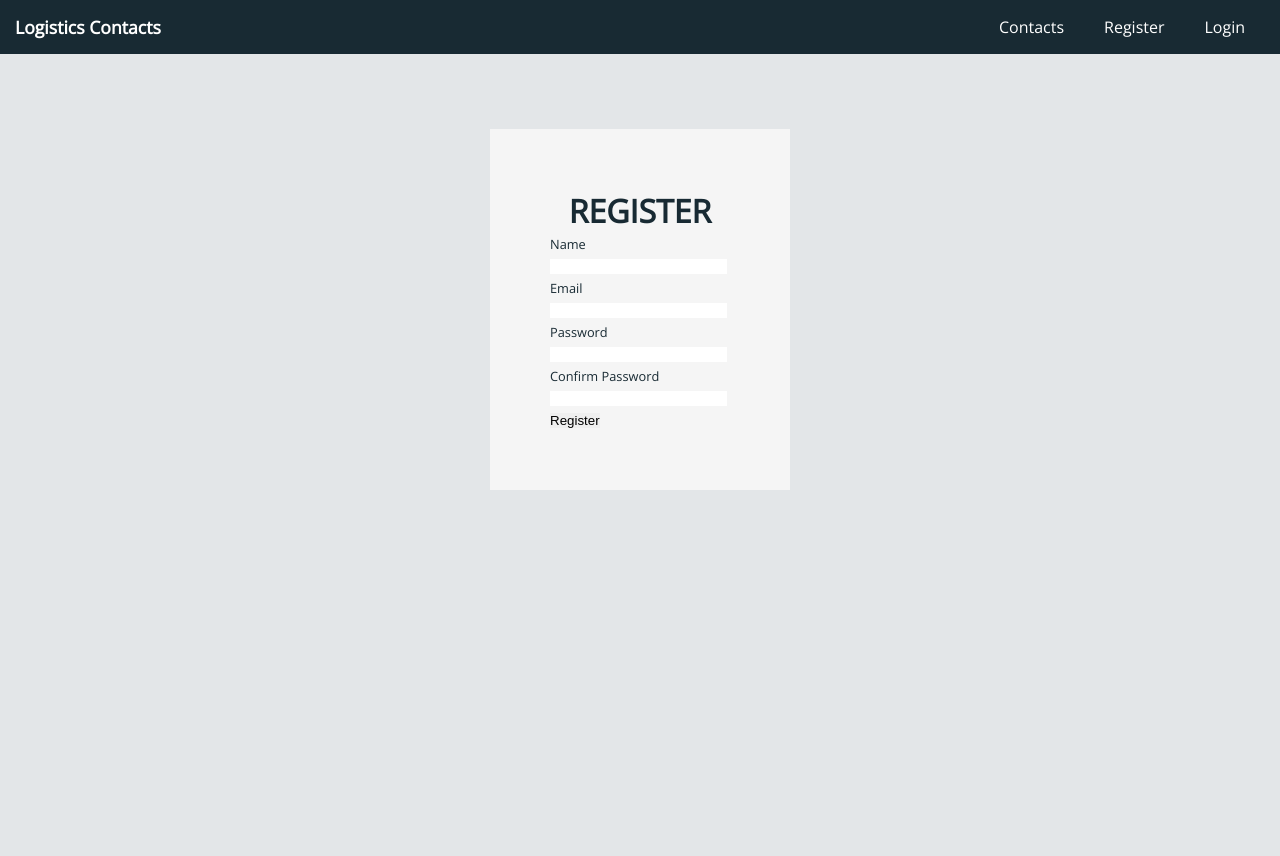
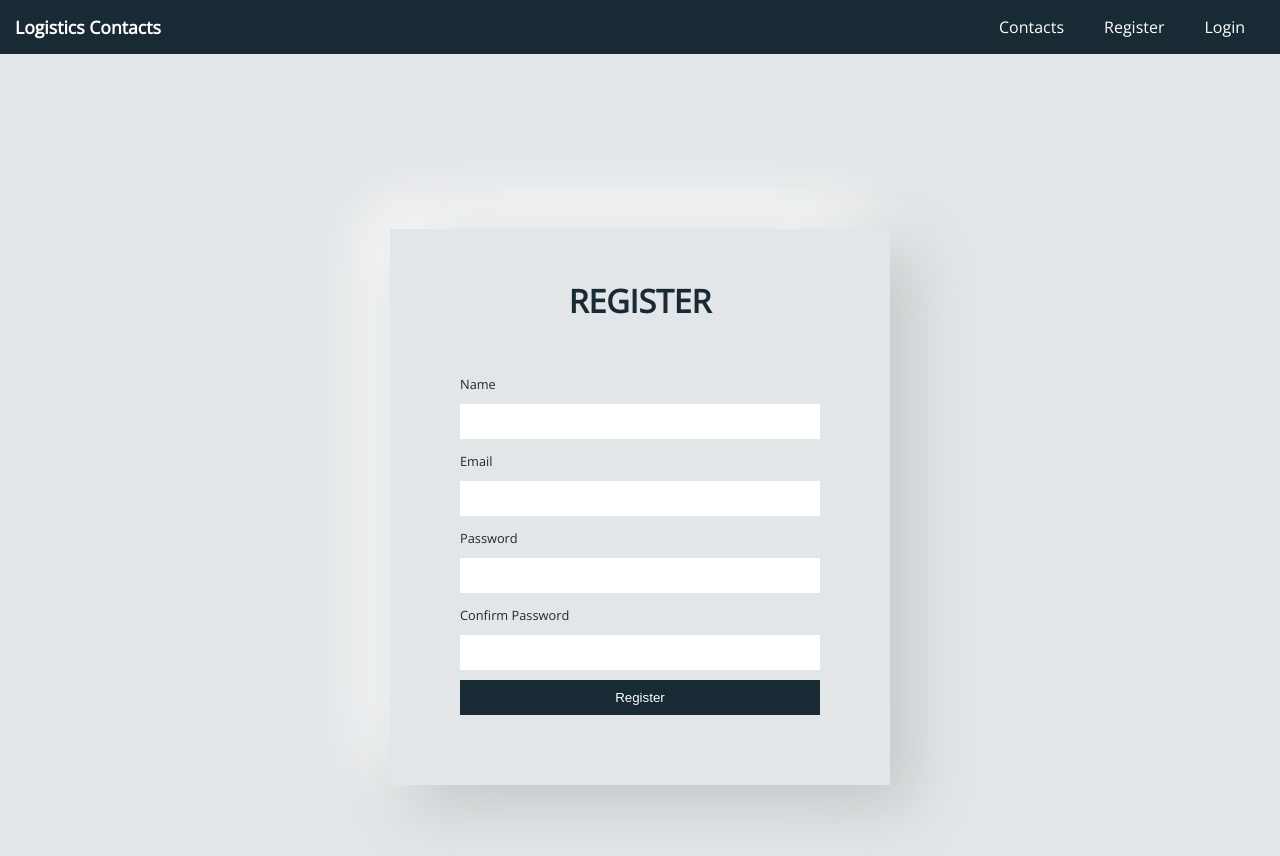
Before and after one commit to ellesense/contact-list-for-work, a React (Create React App) app in the folder client/: page /register in a window 1280 px wide. Shown: the top 856 px of the page. Before the commit the page ends 800 px from the top, so only its background shows below. Built offline with nearby package versions, Linux system fonts and the light colour scheme.

Commit message:
finished styling

```diff
--- a/client/src/components/Details.js
+++ b/client/src/components/Details.js
@@ -24,16 +24,8 @@ const Details = () => {
   return (
     <div className={styles.details}>
       <CopyToClipboard
-        text={`
-      ${name}
-      ${address}
-      ${city}
-      ${stateOrProvince}
-      ${country}
-      ${postalCode}
-      ${pickUpInstruction}
-      ${deliveryInstruction}
-      `}
+        text={`${name}
+        ${address}, ${city}, ${stateOrProvince}, ${country}, ${postalCode}`}
       >
         <button className={styles.copyButton}>Copy to clipboard</button>
       </CopyToClipboard>
@@ -42,15 +34,15 @@ const Details = () => {
         <p className={styles.name}>{name}</p>
         <p>{address}</p>
         <p>
-          {city ? city : "Unknown"},
-          {stateOrProvince ? stateOrProvince : "Unknown"},
+          {city ? city : "Unknown"},{" "}
+          {stateOrProvince ? stateOrProvince : "Unknown"},{" "}
           {country ? country : "Unknown"}, {postalCode ? postalCode : "Uknown"}
         </p>
         <hr />
-        <h4>Pick up information:</h4>
+        <h4>Pick up information</h4>
         <p>{pickUpInstruction}</p>
         <hr />
-        <h4>Delivery information:</h4>
+        <h4>Delivery information</h4>
         <p>{deliveryInstruction}</p>
         <hr />
         <h4>Notes</h4>
--- a/client/src/components/Details.module.css
+++ b/client/src/components/Details.module.css
@@ -1,5 +1,5 @@
 .details {
-  width: 400px;
+  width: 550px;
   line-height: 2rem;
   padding: 10%;
   margin: 10% 0%;
--- a/client/src/components/auth/Login.js
+++ b/client/src/components/auth/Login.js
@@ -64,7 +64,7 @@ const Login = (props) => {
               onChange={onChange}
             />
           </div>
-          <input type="submit" value="Login" />
+          <input className={styles.loginButton} type="submit" value="Login" />
         </form>
       </div>
     </>
--- a/client/src/components/auth/Login.module.css
+++ b/client/src/components/auth/Login.module.css
@@ -23,3 +23,8 @@
   margin: 10px 0px;
   padding: 10px;
 }
+
+.loginButton {
+  background-color: rgb(24, 42, 51);
+  color: white;
+}
--- a/client/src/components/auth/Register.js
+++ b/client/src/components/auth/Register.js
@@ -81,7 +81,11 @@ const Register = (props) => {
               onChange={onChange}
             />
           </div>
-          <input type="submit" value="Register" />
+          <input
+            className={styles.registerButton}
+            type="submit"
+            value="Register"
+          />
         </form>
       </div>
     </>
--- a/client/src/components/auth/Register.module.css
+++ b/client/src/components/auth/Register.module.css
@@ -1,9 +1,10 @@
 .registerDiv {
-  margin: 50px auto;
-  width: 300px;
-  background-color: #f5f5f5;
+  padding: 50px 20px 10px 20px;
+  margin: 150px auto;
+  width: 500px;
+  background: #e3e6e8;
+  box-shadow: 20px 20px 60px #c1c4c5, -20px -20px 60px #ffffff;
   color: rgb(24, 42, 51);
-  padding: 60px;
 }
 
 .registerDiv h1 {
@@ -11,10 +12,19 @@
 }
 
 .registerForm {
-  width: 100%;
+  padding: 50px;
 }
 
 .registerForm input {
   border: none;
+  width: 100%;
   outline: none;
+  display: block;
+  margin: 10px 0px;
+  padding: 10px;
 }
+
+.registerButton {
+  background-color: rgb(24, 42, 51);
+  color: white;
+}
--- a/client/src/components/contacts/ContactFilter.module.css
+++ b/client/src/components/contacts/ContactFilter.module.css
@@ -1,6 +1,6 @@
 .container {
   padding: 30px;
-  margin-top: 5%;
+  margin-top: 60px;
   margin-bottom: 20px;
   background: #e3e6e8;
   box-shadow: 20px 20px 60px #c1c4c5, -20px -20px 60px #ffffff;
--- a/client/src/components/contacts/Contacts.module.css
+++ b/client/src/components/contacts/Contacts.module.css
@@ -17,3 +17,7 @@ td {
   border: none;
   padding: 8px;
 }
+
+tbody {
+  cursor: pointer;
+}
```
